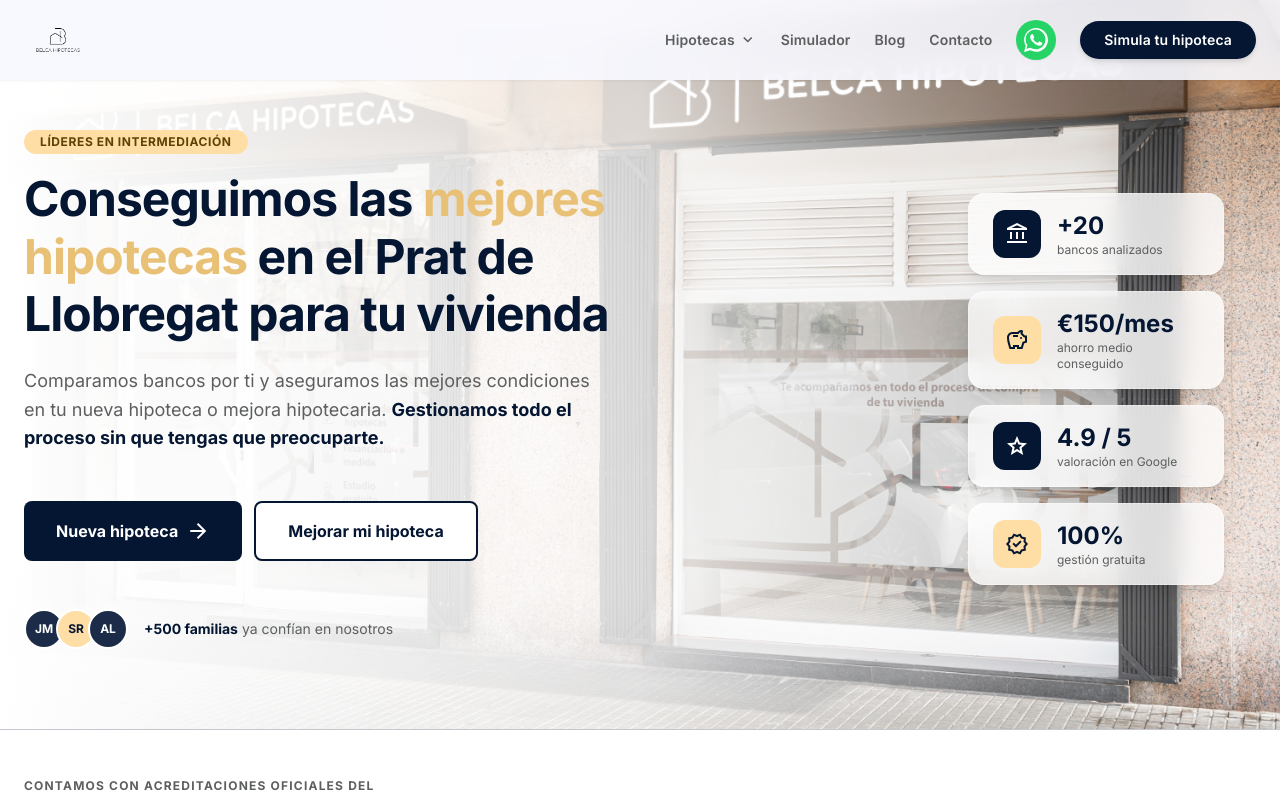
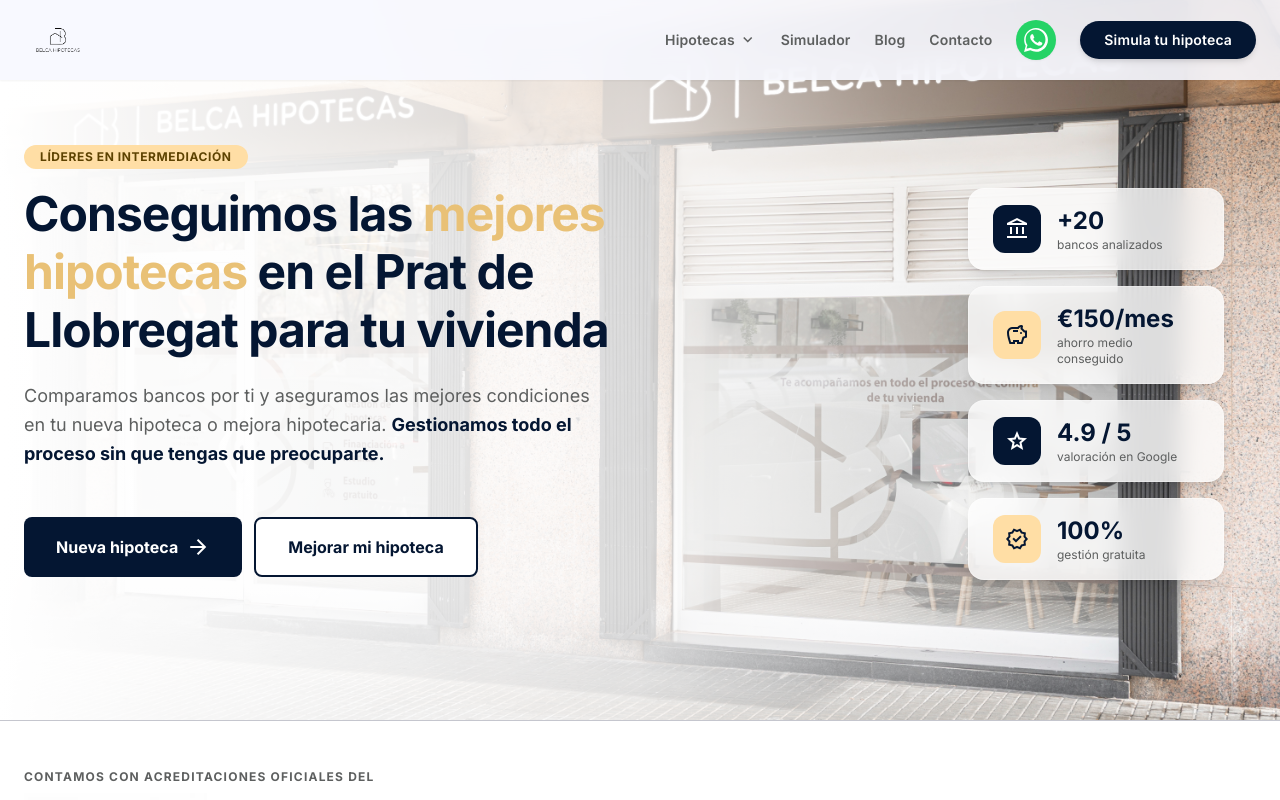
Before and after one commit to FrancJPL/belcast-hipotecas, an Angular app: page / in a window 1280 px wide. Shown: the top 800 px of the page. Built offline with nearby package versions, Linux system fonts and the light colour scheme.

Commit message:
Hero: eliminar prueba social con iniciales

```diff
--- a/src/app/components/hero/hero.html
+++ b/src/app/components/hero/hero.html
@@ -34,17 +34,6 @@
         </button>
       </div>
 
-      <!-- Prueba social -->
-      <div class="flex items-center gap-4">
-        <div class="flex -space-x-2">
-          <div class="w-10 h-10 rounded-full border-2 border-white bg-primary-container flex items-center justify-center text-on-primary text-xs font-bold">JM</div>
-          <div class="w-10 h-10 rounded-full border-2 border-white bg-tertiary-fixed flex items-center justify-center text-primary text-xs font-bold">SR</div>
-          <div class="w-10 h-10 rounded-full border-2 border-white bg-primary-container flex items-center justify-center text-on-primary text-xs font-bold">AL</div>
-        </div>
-        <p class="text-sm text-secondary">
-          <span class="font-bold text-primary">+500 familias</span> ya confían en nosotros
-        </p>
-      </div>
     </div>
 
     <!-- Tarjetas de stats flotantes -->
```
